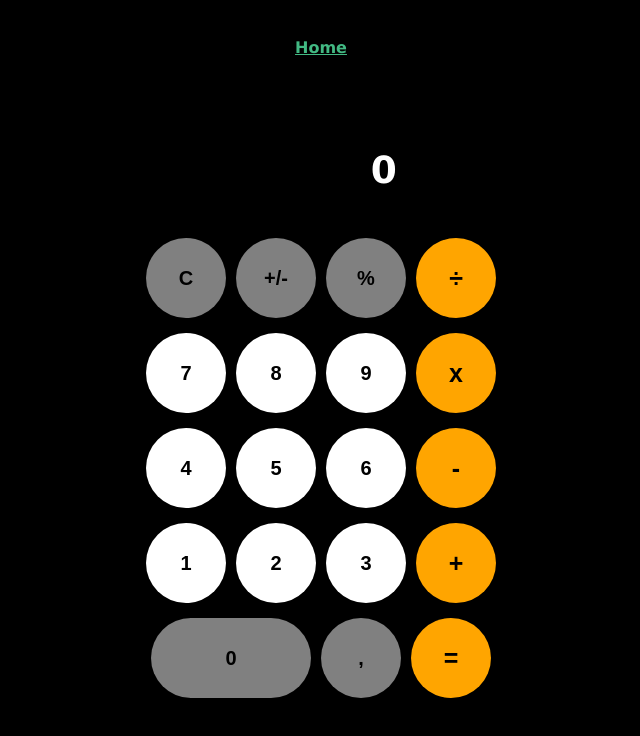
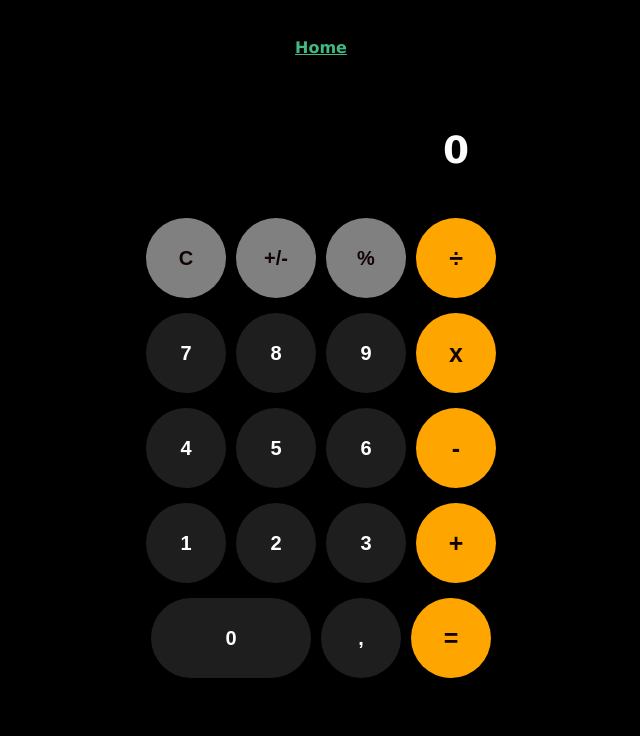
Before and after one commit to prodigystudios/calculator, a Vue app: page /#/ in a window 1280 px wide. Shown: the top 736 px of the page, without its empty margins (319-959 px from the left). Built offline with nearby package versions, Linux system fonts and the light colour scheme.

Commit message:
Changed pos on value field, added calculations on the fly

```diff
--- a/src/components/Calc.vue
+++ b/src/components/Calc.vue
@@ -30,8 +30,8 @@
       </button>
     </div>
     <div class="calc-wrapper">
-      <button class="zero-button-size" @click="SetValue(0)" value="0">0</button>
-      <button @click="SetValue('.')">,</button>
+      <input class="zero-button-size" type="button" @click="SetValue(0)" value="0" />
+      <input type="button" @click="SetValue('.')" value="," />
       <button @click="Results()" class="button-color-swap" value="=">=</button>
     </div>
   </div>
@@ -63,6 +63,9 @@ export default {
       if (this.firstValue == "") {
         this.firstValue = parseFloat(this.value);
         return;
+      }
+      if (this.firstValue != "") {
+        this.Results();
       }
     },
     Results() {
@@ -107,7 +110,7 @@ export default {
 </script>
 <style scoped>
 .calc-container {
-  margin-top: 30px;
+  margin-top: 10px;
   display: flex;
   flex-direction: column;
   justify-content: center;
@@ -136,23 +139,26 @@ input[type="button"] {
   font-weight: bold;
   width: 80px;
   height: 80px;
-  border-radius: 60px;
-  background: white;
+  border-radius: 200px;
+  background: rgb(31, 30, 30);
   border: none;
-  color: black;
+  color: rgb(255, 255, 255);
 }
 input[type="button"]:hover {
   background: lightblue;
 }
+button {
+  color: rgb(19, 3, 3);
+}
 button:hover {
   background: lightblue;
 }
-button {
-  color: black;
+button:focus {
+  background: rgb(255, 254, 254);
+  color: orange;
 }
-
 .zero-button-size {
-  width: 160px;
+  width: 160px !important;
 }
 .button-color-swap {
   font-size: 25px;
@@ -163,19 +169,7 @@ button {
 }
 .value-container {
   font-size: 25px;
-  width: 55%;
-  text-align: right;
-}
-@media screen and (min-width: 500px) {
-  .value-container {
-    width: 30%;
-    text-align: right;
-  }
-}
-@media screen and (min-width: 1000px) {
-  .value-container {
-    width: 12%;
-    text-align: right;
-  }
+  position: relative;
+  left: 135px;
 }
 </style>
```
